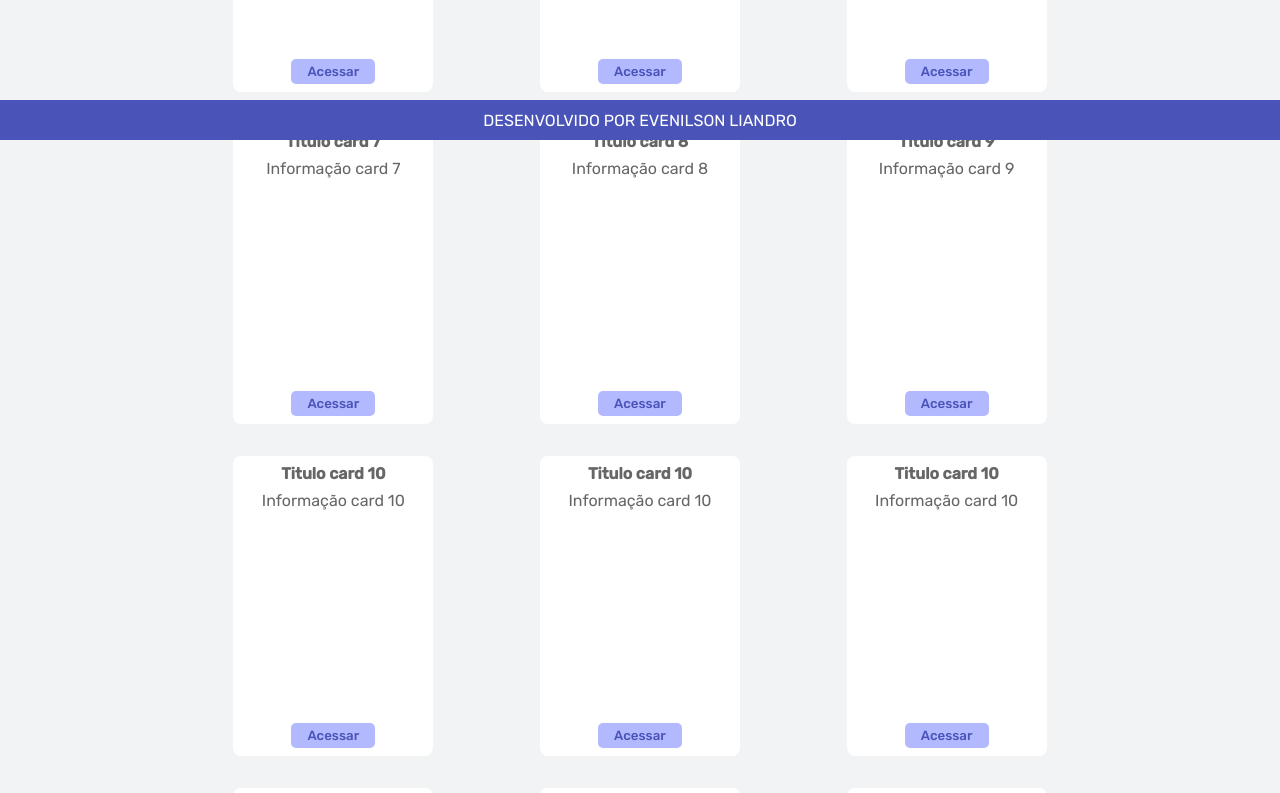
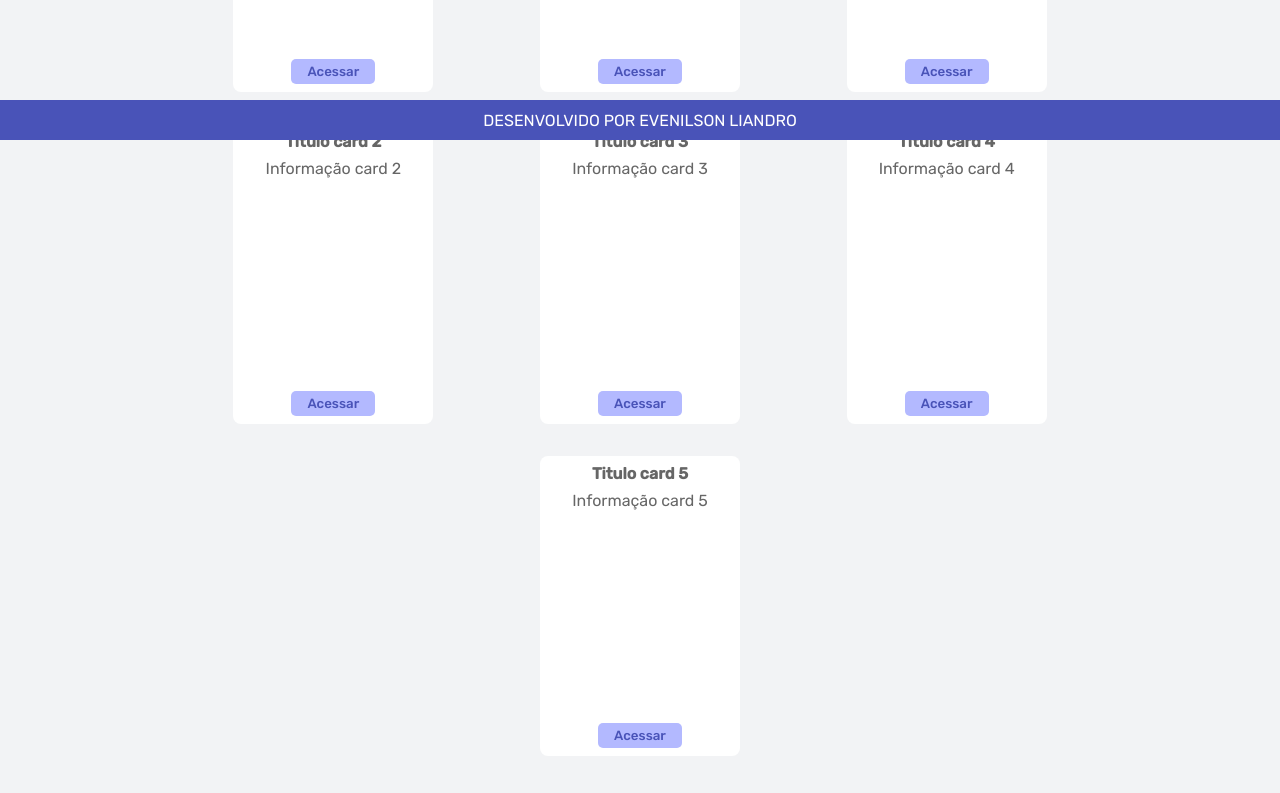
Before and after one commit to evenilson/frontend-provadevmidia-react, a React (Create React App) app in the folder version_02/: page / in a window 1280 px wide. Shown: the part 660-1453 px from the top of the page. Built offline with nearby package versions, Linux system fonts and the light colour scheme; the HTML template or start-up script is replaced by a standard one.

Commit message:
Mudando cor ao ficar com botão hambuerguer e tirando bug de key

```diff
--- a/version_02/src/components/Content.js
+++ b/version_02/src/components/Content.js
@@ -8,306 +8,60 @@ import { Card } from "./Card";
 export function Content() {
     let cardsInfo = [
         {
+            id: 1,
             title: "Titulo card 1",
             info: "Informação card 1"
         },
         {
+            id: 2,
             title: "Titulo card 2",
             info: "Informação card 2"
         },
         {
+            id: 3,
             title: "Titulo card 3",
             info: "Informação card 3"
         },
         {
+            id: 4,
             title: "Titulo card 4",
             info: "Informação card 4"
         },
         {
+            id: 5,
             title: "Titulo card 5",
             info: "Informação card 5"
         },
         {
-            title: "Titulo card 6",
-            info: "Informação card 6"
+            id: 6,
+            title: "Titulo card 1",
+            info: "Informação card 1"
         },
         {
-            title: "Titulo card 7",
-            info: "Informação card 7"
+            id: 7,
+            title: "Titulo card 2",
+            info: "Informação card 2"
         },
         {
-            title: "Titulo card 8",
-            info: "Informação card 8"
+            id: 8,
+            title: "Titulo card 3",
+            info: "Informação card 3"
         },
         {
-            title: "Titulo card 9",
-            info: "Informação card 9"
+            id: 9,
+            title: "Titulo card 4",
+            info: "Informação card 4"
         },
         {
-            title: "Titulo card 10",
-            info: "Informação card 10"
+            id: 10,
+            title: "Titulo card 5",
+            info: "Informação card 5"
         },
-        {
-            title: "Titulo card 10",
-            info: "Informação card 10"
-        },
-        {
-            title: "Titulo card 10",
-            info: "Informação card 10"
-        },
-        {
-            title: "Titulo card 10",
-            info: "Informação card 10"
-        },
-        {
-            title: "Titulo card 10",
-            info: "Informação card 10"
-        },
-        {
-            title: "Titulo card 10",
-            info: "Informação card 10"
-        },
-        {
-            title: "Titulo card 10",
-            info: "Informação card 10"
-        },
-        {
-            title: "Titulo card 10",
-            info: "Informação card 10"
-        },
-        {
-            title: "Titulo card 10",
-            info: "Informação card 10"
-        },
-        {
-            title: "Titulo card 10",
-            info: "Informação card 10"
-        },
-        {
-            title: "Titulo card 10",
-            info: "Informação card 10"
-        },
-        {
-            title: "Titulo card 10",
-            info: "Informação card 10"
-        },
-        {
-            title: "Titulo card 10",
-            info: "Informação card 10"
-        },
-        {
-            title: "Titulo card 10",
-            info: "Informação card 10"
-        },
-        {
-            title: "Titulo card 10",
-            info: "Informação card 10"
-        },
-        {
-            title: "Titulo card 10",
-            info: "Informação card 10"
-        },
-        {
-            title: "Titulo card 10",
-            info: "Informação card 10"
-        },
-        {
-            title: "Titulo card 10",
-            info: "Informação card 10"
-        },
-        {
-            title: "Titulo card 10",
-            info: "Informação card 10"
-        },
-        {
-            title: "Titulo card 10",
-            info: "Informação card 10"
-        },
-        {
-            title: "Titulo card 10",
-            info: "Informação card 10"
-        },
-        {
-            title: "Titulo card 10",
-            info: "Informação card 10"
-        },
-        {
-            title: "Titulo card 10",
-            info: "Informação card 10"
-        },
-        {
-            title: "Titulo card 10",
-            info: "Informação card 10"
-        },
-        {
-            title: "Titulo card 10",
-            info: "Informação card 10"
-        },
-        {
-            title: "Titulo card 10",
-            info: "Informação card 10"
-        },
-        {
-            title: "Titulo card 10",
-            info: "Informação card 10"
-        },
-        {
-            title: "Titulo card 10",
-            info: "Informação card 10"
-        },
-        {
-            title: "Titulo card 10",
-            info: "Informação card 10"
-        },
-        {
-            title: "Titulo card 10",
-            info: "Informação card 10"
-        },
-        {
-            title: "Titulo card 10",
-            info: "Informação card 10"
-        },
-        {
-            title: "Titulo card 10",
-            info: "Informação card 10"
-        },
-        {
-            title: "Titulo card 10",
-            info: "Informação card 10"
-        },
-        {
-            title: "Titulo card 10",
-            info: "Informação card 10"
-        },
-        {
-            title: "Titulo card 10",
-            info: "Informação card 10"
-        },
-        {
-            title: "Titulo card 10",
-            info: "Informação card 10"
-        },
-        {
-            title: "Titulo card 10",
-            info: "Informação card 10"
-        },
-        {
-            title: "Titulo card 10",
-            info: "Informação card 10"
-        },
-        {
-            title: "Titulo card 10",
-            info: "Informação card 10"
-        },
-        {
-            title: "Titulo card 10",
-            info: "Informação card 10"
-        },
-        {
-            title: "Titulo card 10",
-            info: "Informação card 10"
-        },
-        {
-            title: "Titulo card 10",
-            info: "Informação card 10"
-        },
-        {
-            title: "Titulo card 10",
-            info: "Informação card 10"
-        },
-        {
-            title: "Titulo card 10",
-            info: "Informação card 10"
-        },
-        {
-            title: "Titulo card 10",
-            info: "Informação card 10"
-        },
-        {
-            title: "Titulo card 10",
-            info: "Informação card 10"
-        },
-        {
-            title: "Titulo card 10",
-            info: "Informação card 10"
-        },
-        {
-            title: "Titulo card 10",
-            info: "Informação card 10"
-        },
-        {
-            title: "Titulo card 10",
-            info: "Informação card 10"
-        },
-        {
-            title: "Titulo card 10",
-            info: "Informação card 10"
-        },
-        {
-            title: "Titulo card 10",
-            info: "Informação card 10"
-        },
-        {
-            title: "Titulo card 10",
-            info: "Informação card 10"
-        },
-        {
-            title: "Titulo card 10",
-            info: "Informação card 10"
-        },
-        {
-            title: "Titulo card 10",
-            info: "Informação card 10"
-        },
-        {
-            title: "Titulo card 10",
-            info: "Informação card 10"
-        },
-        {
-            title: "Titulo card 10",
-            info: "Informação card 10"
-        },
-        {
-            title: "Titulo card 10",
-            info: "Informação card 10"
-        },
-        {
-            title: "Titulo card 10",
-            info: "Informação card 10"
-        },
-        {
-            title: "Titulo card 10",
-            info: "Informação card 10"
-        },
-        {
-            title: "Titulo card 10",
-            info: "Informação card 10"
-        },
-        {
-            title: "Titulo card 10",
-            info: "Informação card 10"
-        },
-        {
-            title: "Titulo card 10",
-            info: "Informação card 10"
-        },
-        {
-            title: "Titulo card 10",
-            info: "Informação card 10"
-        },
-        {
-            title: "Titulo card 10",
-            info: "Informação card 10"
-        },
-        {
-            title: "Titulo card 10",
-            info: "Informação card 10"
-        }
 
     ]
 
     const cardsMake = cardsInfo.map((card) =>
-        <Card title={card.title} info={card.info}/>
+        <Card key={card.id} title={card.title} info={card.info}/>
     );
 
     return (
--- a/version_02/src/styles/components/common/NavigatorBar.module.css
+++ b/version_02/src/styles/components/common/NavigatorBar.module.css
@@ -113,9 +113,9 @@
         width: 100%;
         height: 100vh;
 
-        background: rgba(0, 0, 0, .9);
+        background: rgba(0, 0, 0, .95);
 
-        animation: navigator 2s;
+        animation: navigator 3s;
     }
 
     .hamburguerBt.active + nav a, input {
```
